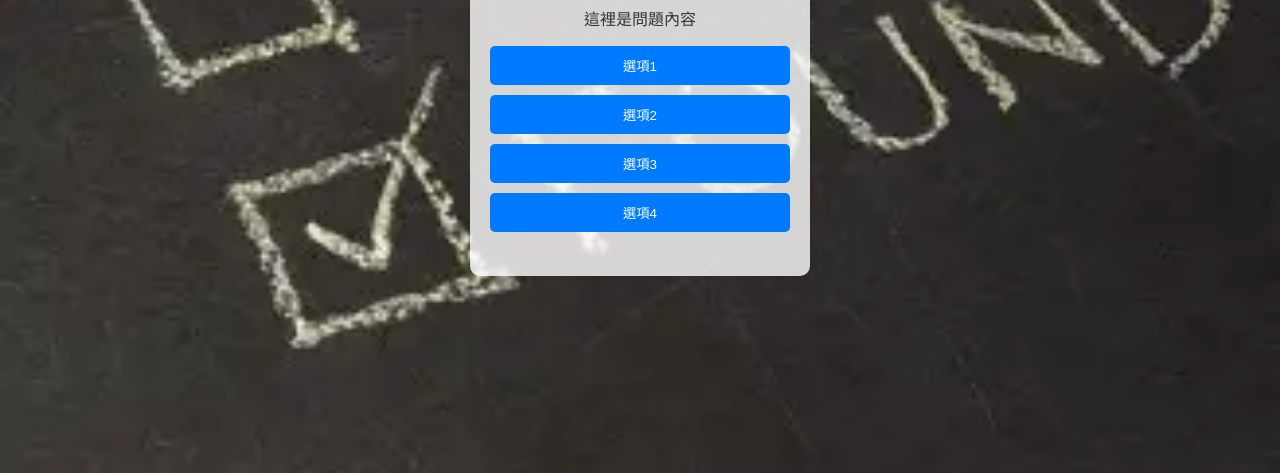
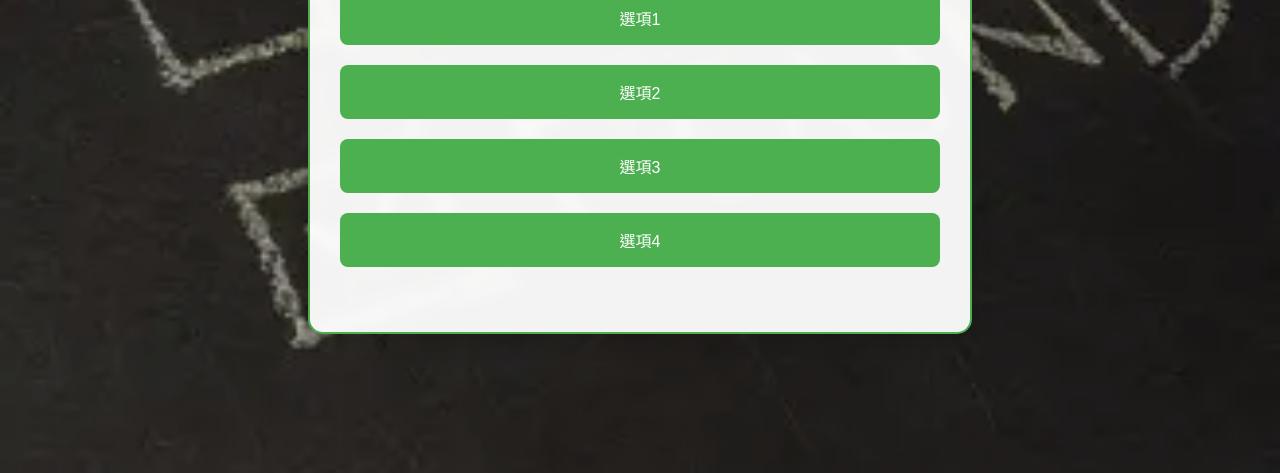
Before and after one commit to yk0213031/yk, a plain HTML site: page index.html in a window 1280 px wide. Shown: the part 327-800 px from the top of the page. Drawn offline with Linux system fonts and the light colour scheme.

Commit message:
Update styles.css

```diff
--- a/styles.css
+++ b/styles.css
@@ -1,90 +1,100 @@
 body {
+    font-family: 'Arial', sans-serif;
+    background-color: #f4f4f9;
+    background-image: url('background.jpg');
+    background-size: cover;
+    background-position: center;
+    color: #333;
+    display: flex;
+    justify-content: center;
+    align-items: center;
+    min-height: 100vh;
+    margin: 0;
+    position: relative;
+}
 
-font-family: Arial, sans-serif;
-
-    background-color: #f4f4f9;
-
-    background-image: url('background.jpg'); /* 加入背景圖片 */
-
-    background-size: cover; /* 讓背景圖片覆蓋整個畫面 */
-
-    background-position: center; /* 讓背景圖片居中 */
-
-    color: #333;
-
-    display: flex;
-
-    justify-content: center;
-
-    align-items: center;
-
-    height: 100vh;
-
-    margin: 0;
-
+body::before {
+    content: "";
+    position: fixed;
+    top: 0;
+    left: 0;
+    width: 100%;
+    height: 100%;
+    background: rgba(0, 0, 0, 0.3);
+    z-index: -1;
 }
 
 #game-container {
-
-    background-color: rgba(255, 255, 255, 0.8); /* 讓遊戲容器背景半透明 */
-
-    padding: 20px;
-
-    border-radius: 10px;
-
-    box-shadow: 0 0 10px rgba(0, 0, 0, 0.1);
-
-    width: 300px;
-
-    text-align: center;
-
+    background-color: rgba(255, 255, 255, 0.95);
+    backdrop-filter: blur(5px);
+    padding: 30px;
+    border-radius: 15px;
+    box-shadow: 0 8px 20px rgba(0, 0, 0, 0.15);
+    width: 80%;
+    max-width: 600px;
+    border: 2px solid #4CAF50;
+    margin: 20px;
 }
 
-#question-container {
-
-    margin-bottom: 20px;
-
+#question-text {
+    font-size: 1.4em;
+    line-height: 1.4;
+    margin: 20px 0;
+    color: #2d572c;
+    font-weight: 600;
 }
 
 #options-list {
-
     list-style: none;
-
     padding: 0;
-
-}
-
-#options-list li {
-
-    margin: 10px 0;
-
+    margin: 25px 0;
 }
 
 .option-btn {
-
     width: 100%;
-
-    padding: 10px;
-
-    background-color: #007bff;
-
-    color: #fff;
-
+    padding: 15px;
+    background-color: #4CAF50;
+    color: white;
     border: none;
-
-    border-radius: 5px;
-
+    border-radius: 8px;
     cursor: pointer;
-
+    transition: all 0.3s ease;
+    font-size: 16px;
+    margin: 10px 0;
 }
 
 .option-btn:hover {
-
-    background-color: #0056b3;
-
+    background-color: #45a049;
+    transform: translateY(-2px);
+    box-shadow: 0 3px 8px rgba(0,0,0,0.2);
 }
 
 #result-text {
-  font-size: 24px; /* 調整這裡的數值來放大字體 */
-  font-weight: bold; /* 可以加粗 */
+    font-size: 24px;
+    font-weight: bold;
+    color: #45a049;
+    text-shadow: 1px 1px 2px rgba(0,0,0,0.1);
+    margin: 20px 0;
 }
+
+#progress {
+    color: #666;
+    font-weight: bold;
+    margin-bottom: 15px;
+}
+
+@media (max-width: 480px) {
+    #game-container {
+        width: 95%;
+        padding: 15px;
+    }
+
+    .option-btn {
+        padding: 12px;
+        font-size: 14px;
+    }
+
+    #question-text {
+        font-size: 1.2em;
+    }
+}
```
